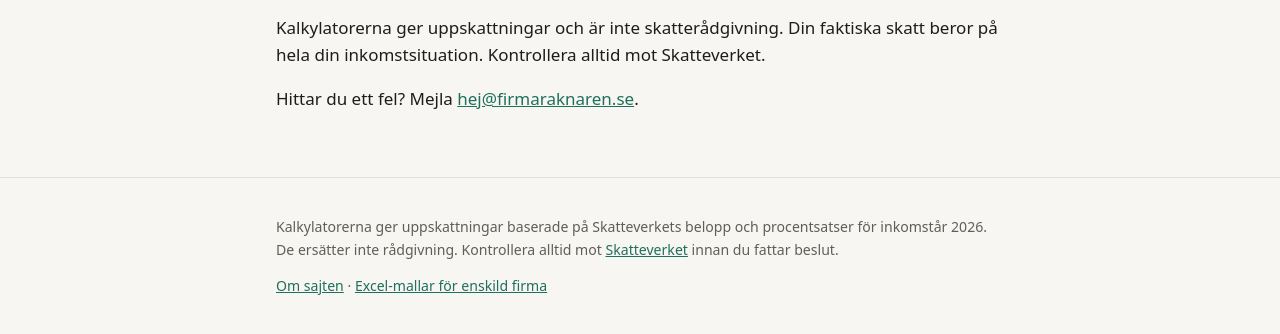
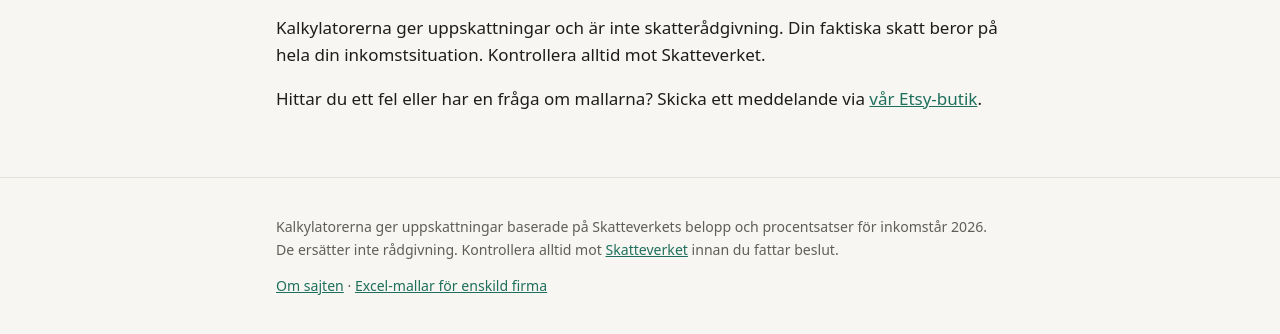
Before and after one commit to Dwalver/firmaraknaren, a plain HTML site: page om.html in a window 1280 px wide. Shown: the part 202-536 px from the top of the page. Drawn offline with Linux system fonts and the light colour scheme.

Commit message:
Kontakt via Etsy i stället för e-post
Co-Authored-By: Claude Opus 5.5 <noreply@anthropic.com>
Claude-Session: https://claude.ai/code/session_01TcV97XbSXcgoRFBbQDrHy8

```diff
--- a/om.html
+++ b/om.html
@@ -19,7 +19,7 @@
 <h1>Om Firmaräknaren</h1>
 <p>Firmaräknaren samlar enkla kalkylatorer för dig som har enskild firma eller en sidoinkomst. Siffrorna uppdateras varje år utifrån Skatteverkets belopp och procentsatser.</p>
 <p>Kalkylatorerna ger uppskattningar och är inte skatterådgivning. Din faktiska skatt beror på hela din inkomstsituation. Kontrollera alltid mot Skatteverket.</p>
-<p>Hittar du ett fel? Mejla <a href="mailto:hej@firmaraknaren.se">hej@firmaraknaren.se</a>.</p>
+<p>Hittar du ett fel eller har en fråga om mallarna? Skicka ett meddelande via <a href="https://www.etsy.com/shop/PrintingPryntables">vår Etsy-butik</a>.</p>
 
 </div></main>
 <footer><div class="wrap">
```
Also changed, not shown: _src/src/om.html (+1 -1 lines).
